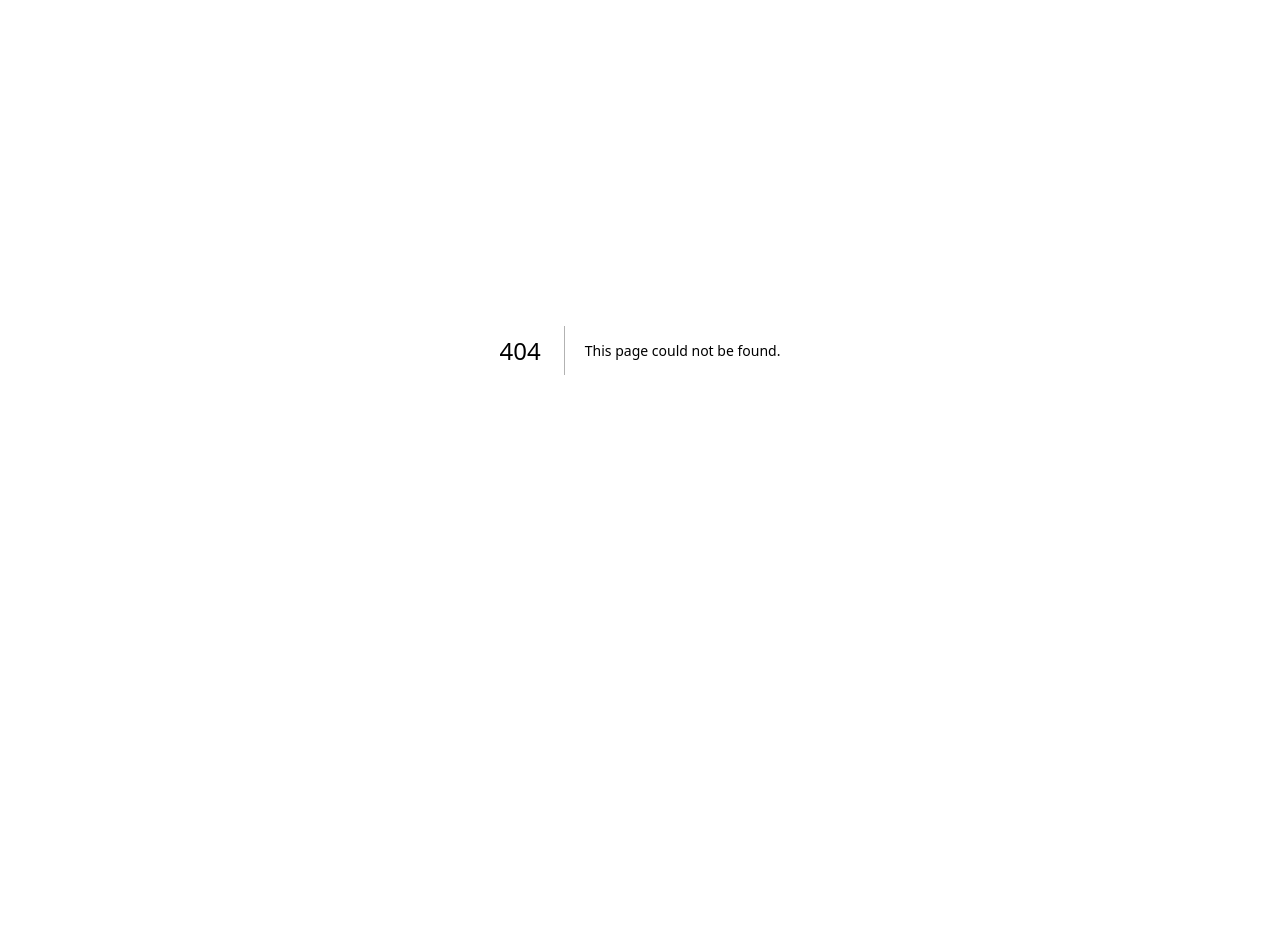
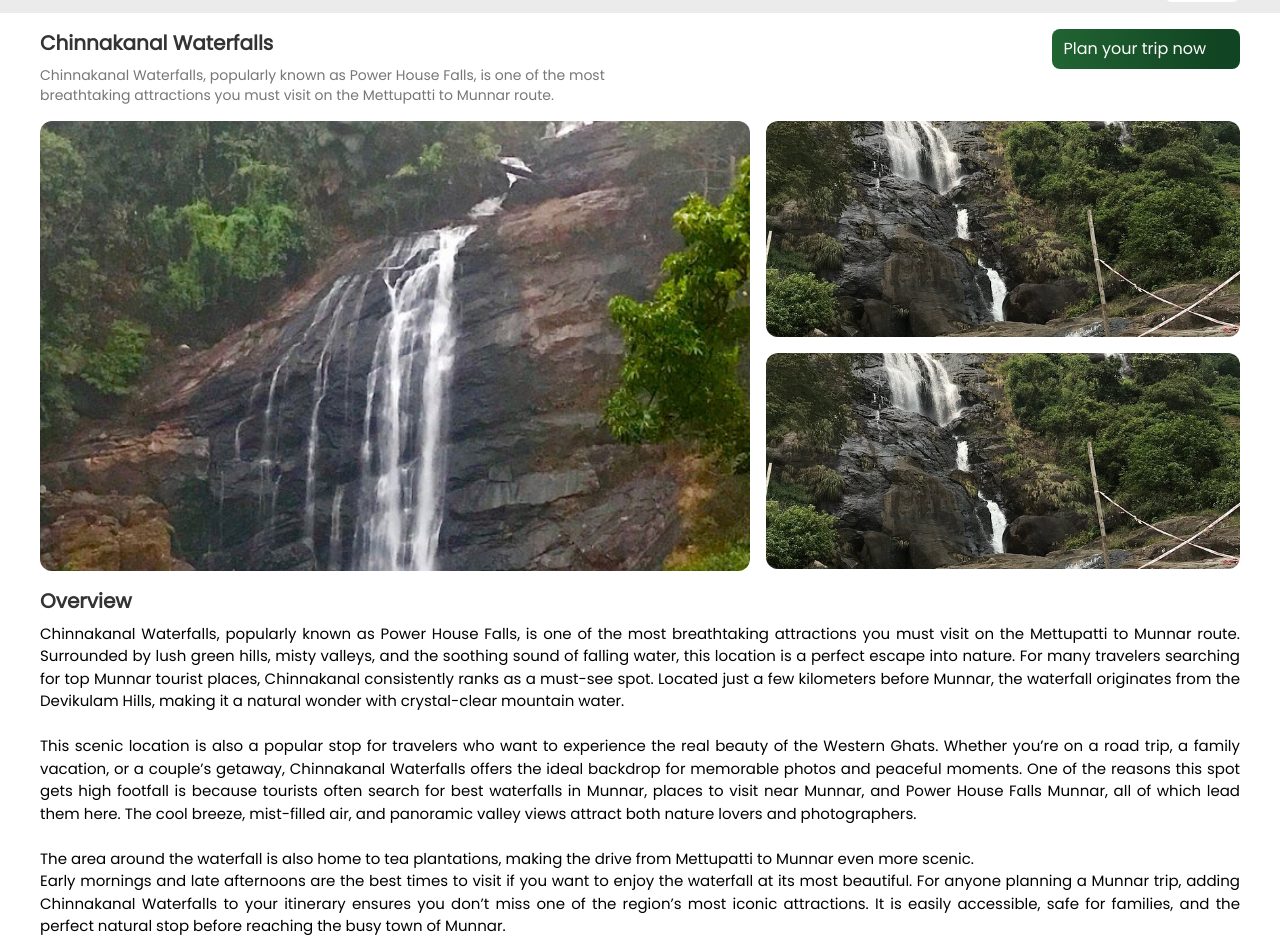
Before and after one commit to exploringmunnarr-dev/Exploring-munnar-site, a Next.js app: page /chinnakanal-waterfalls-power-house-falls in a window 1280 px wide. Before the commit this address had no page. Shown: the part 50-992 px from the top of the page. Before the commit the page ends 800 px from the top, so only its background shows below. Built offline with nearby package versions, Linux system fonts and the light colour scheme.

Commit message:
Seo page 1

```diff
--- /dev/null
+++ b/src/app/chinnakanal-waterfalls-power-house-falls/page.jsx
@@ -0,0 +1,100 @@
+import Navbar from "@/components/Navbar";
+import Image from "next/image";
+import chinnaKanalImg1 from "../../assets/chinnakanalImg1.jpg";
+import chinnaKanalImg2 from "../../assets/chinnakanalImg2.jpg";
+import React from "react";
+import Footer from "@/components/Footer";
+import Link from "next/link";
+const page = () => {
+  return (
+    <>
+      <section>
+        <Navbar />
+        <div className="main-container mx-4 md:mx-10 mt-4">
+          <div className="header md:flex justify-between bg-white">
+            <div className="mb-4 md:mb-0 ">
+              <h1 className="text-[#333333] font-semibold max-sm:text-sm text-lg sm:text-xl">
+                Chinnakanal Waterfalls
+              </h1>
+              <h1 className="text-[#777777] md:w-[60%] max-sm:text-sm text-sm mt-2 ">
+                Chinnakanal Waterfalls, popularly known as Power House Falls, is
+                one of the most breathtaking attractions you must visit on the
+                Mettupatti to Munnar route.
+              </h1>
+            </div>
+            <Link
+              href={`/itneary_planning`}
+              className="btn-green text-white cursor-pointer px-3 py-2 w-[200px] h-[40px] rounded-lg"
+            >
+              Plan your trip now
+            </Link>
+          </div>
+
+          {/* hero section  */}
+          <div className="hero-section mt-4 md:flex gap-4 md:h-[450px]">
+            <div className="first-container w-[100%] md:w-[60%]">
+              <Image
+                src={chinnaKanalImg1}
+                width={100}
+                height={100}
+                className="w-[100%] h-[100%] object-cover rounded-xl "
+              />
+            </div>
+            <div className="second-container w-[100%] md:w-[40%] flex flex-col gap-4">
+              <Image
+                src={chinnaKanalImg2}
+                width={100}
+                height={100}
+                className="w-[100%] h-full md:h-[48%] object-cover rounded-xl mt-4 md:mt-0"
+              />
+              <Image
+                src={chinnaKanalImg2}
+                width={100}
+                height={100}
+                className="w-[100%] h-[48%] object-cover rounded-xl"
+              />
+            </div>
+          </div>
+          {/* overview container  */}
+          <div className="header mt-4">
+            <h1 className="text-[#333333] font-semibold max-sm:text-sm text-lg sm:text-xl">
+              Overview
+            </h1>
+            <h1 className="max-sm:text-sm text-[15px] text-justify mt-2">
+              Chinnakanal Waterfalls, popularly known as Power House Falls, is
+              one of the most breathtaking attractions you must visit on the
+              Mettupatti to Munnar route. Surrounded by lush green hills, misty
+              valleys, and the soothing sound of falling water, this location is
+              a perfect escape into nature. For many travelers searching for top
+              Munnar tourist places, Chinnakanal consistently ranks as a
+              must-see spot. Located just a few kilometers before Munnar, the
+              waterfall originates from the Devikulam Hills, making it a natural
+              wonder with crystal-clear mountain water. <br /> <br /> This
+              scenic location is also a popular stop for travelers who want to
+              experience the real beauty of the Western Ghats. Whether you’re on
+              a road trip, a family vacation, or a couple’s getaway, Chinnakanal
+              Waterfalls offers the ideal backdrop for memorable photos and
+              peaceful moments. One of the reasons this spot gets high footfall
+              is because tourists often search for best waterfalls in Munnar,
+              places to visit near Munnar, and Power House Falls Munnar, all of
+              which lead them here. The cool breeze, mist-filled air, and
+              panoramic valley views attract both nature lovers and
+              photographers. <br /> <br /> The area around the waterfall is also
+              home to tea plantations, making the drive from Mettupatti to
+              Munnar even more scenic. <br /> Early mornings and late afternoons
+              are the best times to visit if you want to enjoy the waterfall at
+              its most beautiful. For anyone planning a Munnar trip, adding
+              Chinnakanal Waterfalls to your itinerary ensures you don’t miss
+              one of the region’s most iconic attractions. It is easily
+              accessible, safe for families, and the perfect natural stop before
+              reaching the busy town of Munnar.
+            </h1>
+          </div>
+        </div>
+      </section>
+      <Footer />
+    </>
+  );
+};
+
+export default page;
--- a/src/components/Navbar.jsx
+++ b/src/components/Navbar.jsx
@@ -53,7 +53,7 @@ export default function Navbar() {
     <>
       <header
         className={`w-full px-4 md:px-10 ${scrollY > 100 ? "bg-white border-b border-gray-300" : ""
-          } py-1  bg-[#EBEBEB] sticky top-0 z-50`}
+          } py-1  bg-[#EBEBEB] md:sticky top-0 z-50`}
       >
         <div
           className={`main-container transition-all duration-300 flex justify-between ${scrollY > 100 ? "hidden" : ""
--- a/src/components/TopAttractions.jsx
+++ b/src/components/TopAttractions.jsx
@@ -104,6 +104,7 @@ const TopAttractions = () => {
         title: "Chinnakanal Waterfalls (Power House Falls)",
         subtitle: "2 km from the route",
         image: attractionImg1,
+        link: "/chinnakanal-waterfalls-power-house-falls",
       },
       {
         title: "Anayirangal Dam",
@@ -269,15 +270,15 @@ const TopAttractions = () => {
 
           <div className="w-full md:w-[69%]">
             <Swiper
+              className="border h-[320px]"
               key={selected ?? "default"}
               modules={[Autoplay]}
               spaceBetween={20}
-              slidesPerView={1} // mobile = 1 full card
+              slidesPerView={1}
               loop={currentSlides.length > 1}
               autoplay={{
-                delay: 1000,
+                delay: 2000,
                 disableOnInteraction: false,
-                pauseOnMouseEnter: false,
               }}
               breakpoints={{
                 640: { slidesPerView: 1.5 },
@@ -286,18 +287,15 @@ const TopAttractions = () => {
               }}
             >
               {currentSlides.map((slide, index) => (
-                <SwiperSlide
-                  key={index}
-                  className="
-          transition-all duration-500
-          [&.swiper-slide-active]:scale-100
-        "
-                >
-                  <div className="rounded-xl h-[320px] relative overflow-hidden w-full bg-white">
+                <SwiperSlide key={index} className="h-full ">
+                  <Link
+                    href={`${slide.link}`}
+                    className="rounded-xl h-[320px] relative overflow-hidden w-full bg-white"
+                  >
                     <Image
                       src={slide.image}
                       alt={slide.title}
-                      className="h-full w-full object-cover"
+                      className="h-full w-full object-cover rounded-lg"
                     />
 
                     <div className="px-4 py-1 absolute w-full bottom-[60px] left-0 blur-bg">
@@ -306,7 +304,7 @@ const TopAttractions = () => {
                       </h3>
                       <p className="text-[#2D4600] text-sm">{slide.subtitle}</p>
                     </div>
-                  </div>
+                  </Link>
                 </SwiperSlide>
               ))}
             </Swiper>
```
Also changed, not shown: src/assets/chinnaKanalImg1.jpg (added), src/assets/chinnaKanalImg2.jpg (added).
